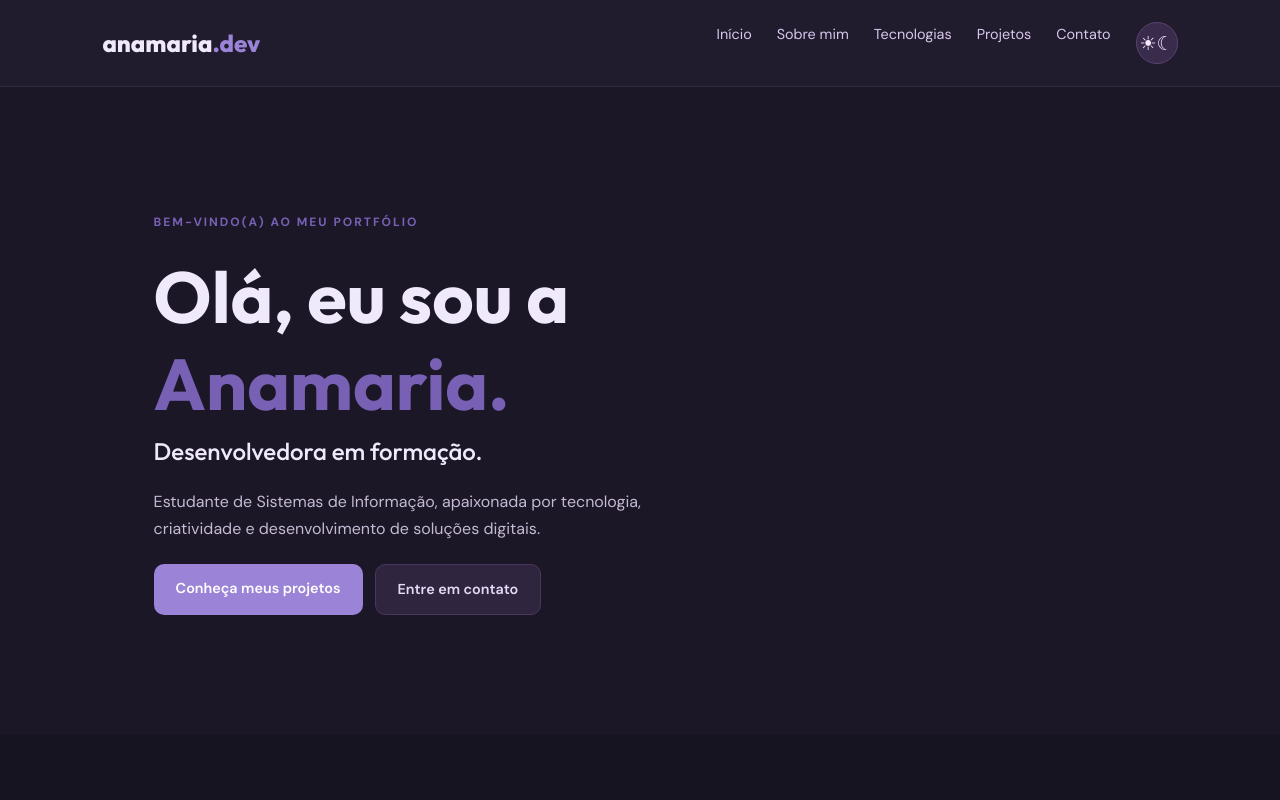
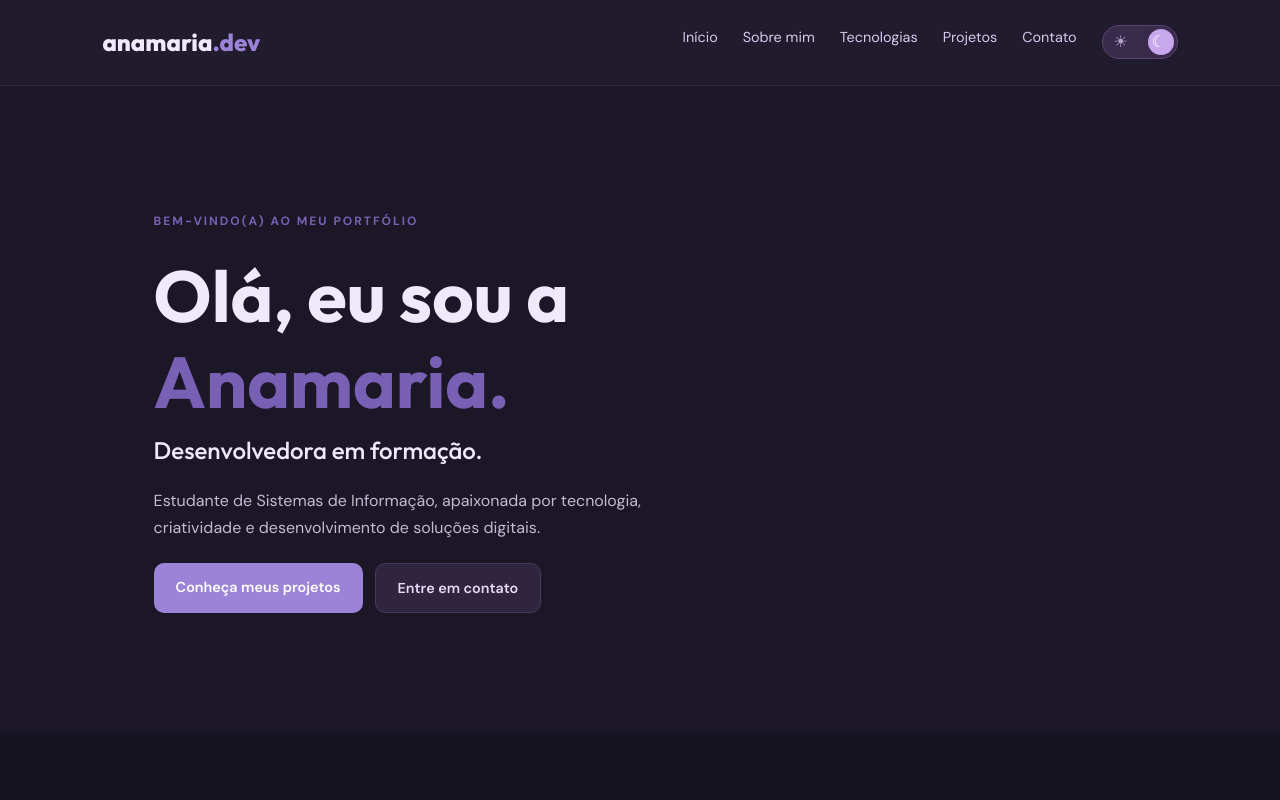
Before and after one commit to Alv435/Portifolio-Anamaria, a plain HTML site: page index.html in a window 1280 px wide. Both pictures are taken after a click on the switch "Ativar modo escuro". Shown: the top 800 px of the page. Drawn offline with Linux system fonts and the light colour scheme.

Commit message:
Refactor theme toggle styles for improved design

```diff
--- a/style.css
+++ b/style.css
@@ -401,28 +401,90 @@ footer {
 }
 
 
+
 /* =====================================
-   BOTÃO DE ALTERNÂNCIA DE TEMA
+   BOTÃO DE TEMA - SWITCH LAVANDA
 ===================================== */
 
 .theme-toggle {
-    width: 42px;
-    height: 42px;
-    border: 1px solid #e5d9f3;
-    border-radius: 50%;
-    background: #f4edfc;
-    color: #604583;
-    font-size: 1.2rem;
+    position: relative;
+    width: 76px;
+    height: 34px;
+    padding: 0 7px;
+    border: 1px solid #e4d7f3;
+    border-radius: 50px;
+    background: #eee5fa;
+    display: flex;
+    align-items: center;
+    justify-content: space-between;
     cursor: pointer;
-    display: inline-flex;
-    align-items: center;
-    justify-content: center;
-    transition: background 0.25s ease, transform 0.25s ease;
+    flex-shrink: 0;
+    transition: background 0.3s ease, border-color 0.3s ease;
 }
 
-.theme-toggle:hover {
-    transform: rotate(12deg) scale(1.08);
+.theme-option {
+    z-index: 1;
+    width: 22px;
+    text-align: center;
+    font-size: 16px;
+    line-height: 1;
+    transition: color 0.3s ease;
 }
+
+.light-option {
+    color: #9b6fc5;
+}
+
+.dark-option {
+    color: #8d75aa;
+}
+
+.theme-toggle-thumb {
+    position: absolute;
+    top: 3px;
+    left: 3px;
+    width: 26px;
+    height: 26px;
+    border-radius: 50%;
+    background: #ffffff;
+    box-shadow: 0 2px 7px rgba(76, 48, 110, 0.18);
+    transition: transform 0.3s ease, background 0.3s ease;
+}
+
+body.dark-theme .theme-toggle {
+    background: #342943;
+    border-color: #59436f;
+}
+
+body.dark-theme .theme-toggle-thumb {
+    transform: translateX(42px);
+    background: #c8a8ec;
+}
+
+body.dark-theme .light-option {
+    color: #b9a4d0;
+}
+
+body.dark-theme .dark-option {
+    color: #ffffff;
+}
+
+.theme-toggle:focus-visible {
+    outline: 3px solid #b99add;
+    outline-offset: 3px;
+}
+
+@media (max-width: 600px) {
+    .theme-toggle {
+        width: 68px;
+        height: 32px;
+    }
+
+    body.dark-theme .theme-toggle-thumb {
+        transform: translateX(34px);
+    }
+}
+
 
 /* =====================================
    TEMA ESCURO
```
